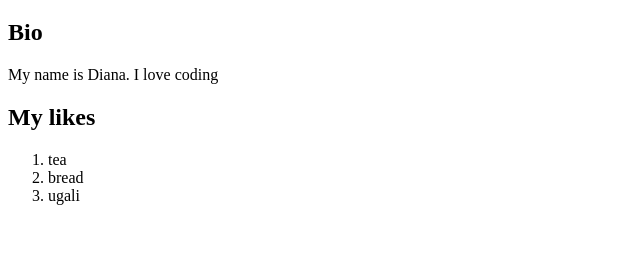
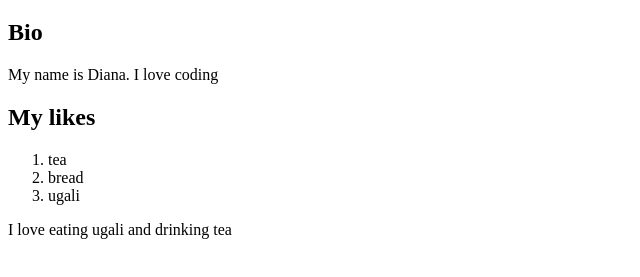
Before and after one commit to dopiyo85/practice, a plain HTML site: page index.html in a window 1280 px wide. Shown: the part 61-338 px from the top of the page, without its empty margins (0-640 px from the left). Drawn offline with Linux system fonts and the light colour scheme.

Commit message:
added another paragraph

```diff
--- a/index.html
+++ b/index.html
@@ -26,5 +26,8 @@
         </ol>
     </p>
 </div>
+<div>
+    <p>I love eating ugali and drinking tea</p>
+</div>
 </body>
 </html>
```
